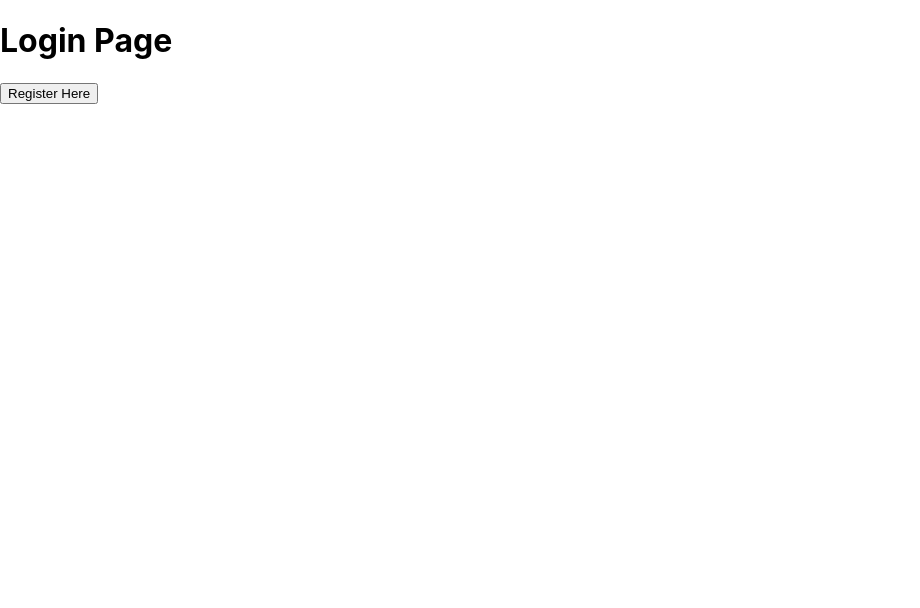
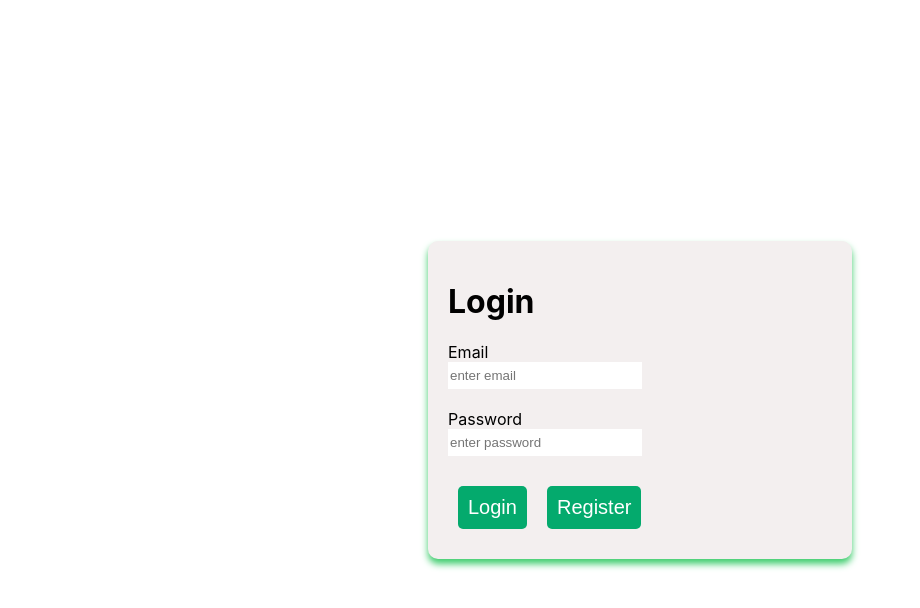
Before and after one commit to gauravrathod802/React1, a React (Create React App) app in the folder my-first-app/: page /login in a window 1280 px wide. Shown: the top 608 px of the page, without its empty margins (0-920 px from the left). Built offline with nearby package versions, Linux system fonts and the light colour scheme.

Commit message:
LoginPage

```diff
--- a/my-first-app/src/Components/Login.jsx
+++ b/my-first-app/src/Components/Login.jsx
@@ -1,18 +1,53 @@
 import { useNavigate } from "react-router-dom";
+import './Styles/Login.css'
+import { useState } from "react";
+function Login() {
+    const redirect = useNavigate();
+    const[loginData,setLoginData]=useState({email:"",password:""})
+    const router=useNavigate();
 
-function Login(){
-    const redirect=useNavigate();
+    function handleChange(event){
+        setLoginData({...loginData, [event.target.name]: event.target.value})
+    }
 
+   async function Login(event){
+        event.preventDefault();
+        if(loginData.email && loginData.password){
+            if(loginData.password.length > 7){
+                try{
+                     // const response = await axios.post('http://localhost:8000/login', { loginData })
+                    const response={data:{success:true ,message: "Login Sucessful."}}
+                    if(response.data.success){
+                        alert(response.data.message)
+                        setLoginData({email:"",password:""})
+                        router('/')
+                    }
+                }
+                catch(error){
+                    alert(error.response.data.message)
+                }
+            }else{
+                alert("Password length must be more than 7 digit.")
+            }
+        }else{
+            alert("all fields are mandatory!")
+        }
+    }
     function gotoRegister(){
-        redirect('/Register');
-        redirect('/form');
-
+        redirect('/form')
     }
-return(
-<div>
-    <h1>Login Page</h1>
-    <button onClick={gotoRegister}>Register Here</button>
-</div>
-);
+    return (
+        <div className="container">
+            <form className="myClass" onSubmit={Login}>
+                <h1>Login</h1>
+                <label>Email</label><br />
+                <input className="inputText" type="email" placeholder="enter email"  onChange={handleChange} name='email' value={loginData.email}/><br />
+                <label>Password</label><br />
+                <input className="inputText" type="password" placeholder="enter password" onChange={handleChange} name='password' value={loginData.password}/><br />
+                <button onSubmit={Login}>Login</button>
+                <button onClick={gotoRegister}>Register</button>
+            </form>
+        </div>
+    );
 }
-export default Login
+export default Login;
--- /dev/null
+++ b/my-first-app/src/Components/Styles/Login.css
@@ -0,0 +1,31 @@
+.container {
+    min-height: 100vh;
+    display: flex;
+    justify-content: center;
+    align-items: center;
+}
+
+.myClass {
+    border: 1px solid black;
+    width: 30%;
+    padding: 20px;
+    border-radius: 10px;
+    background-color: rgb(243, 239, 239);
+    border: none;
+    box-shadow:0 5px 7px 0 rgb(63, 205, 110);
+}
+.inputText{
+    width: 190px;
+    height: 25px;
+    margin-bottom: 20px;
+    border: none;
+}
+button{
+    background-color: #04AA6D;
+    margin: 10px;
+    border-radius: 5px;
+    color: white;
+    padding: 10px;
+    font-size: 20px;
+    border: none;
+}
```
